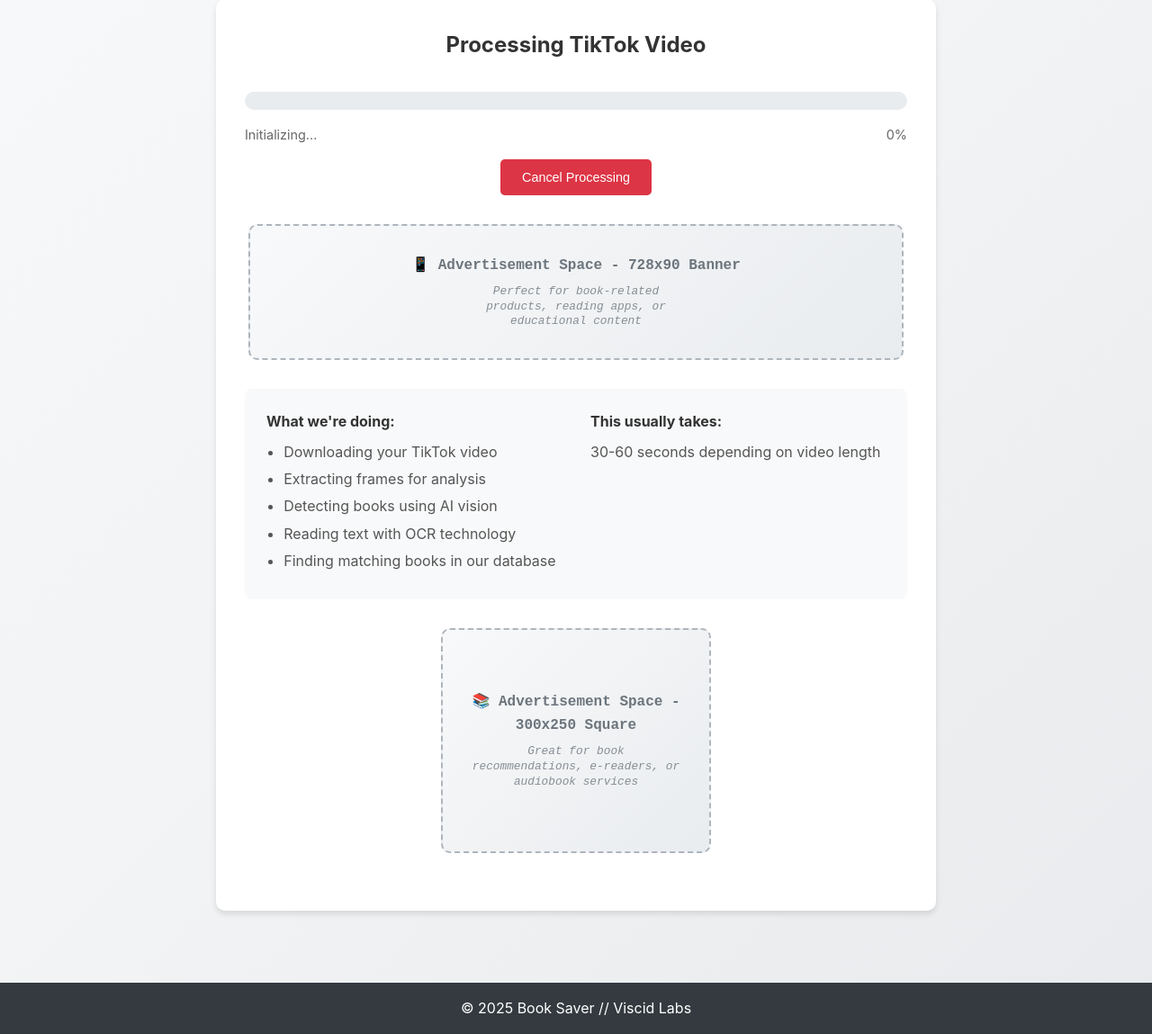
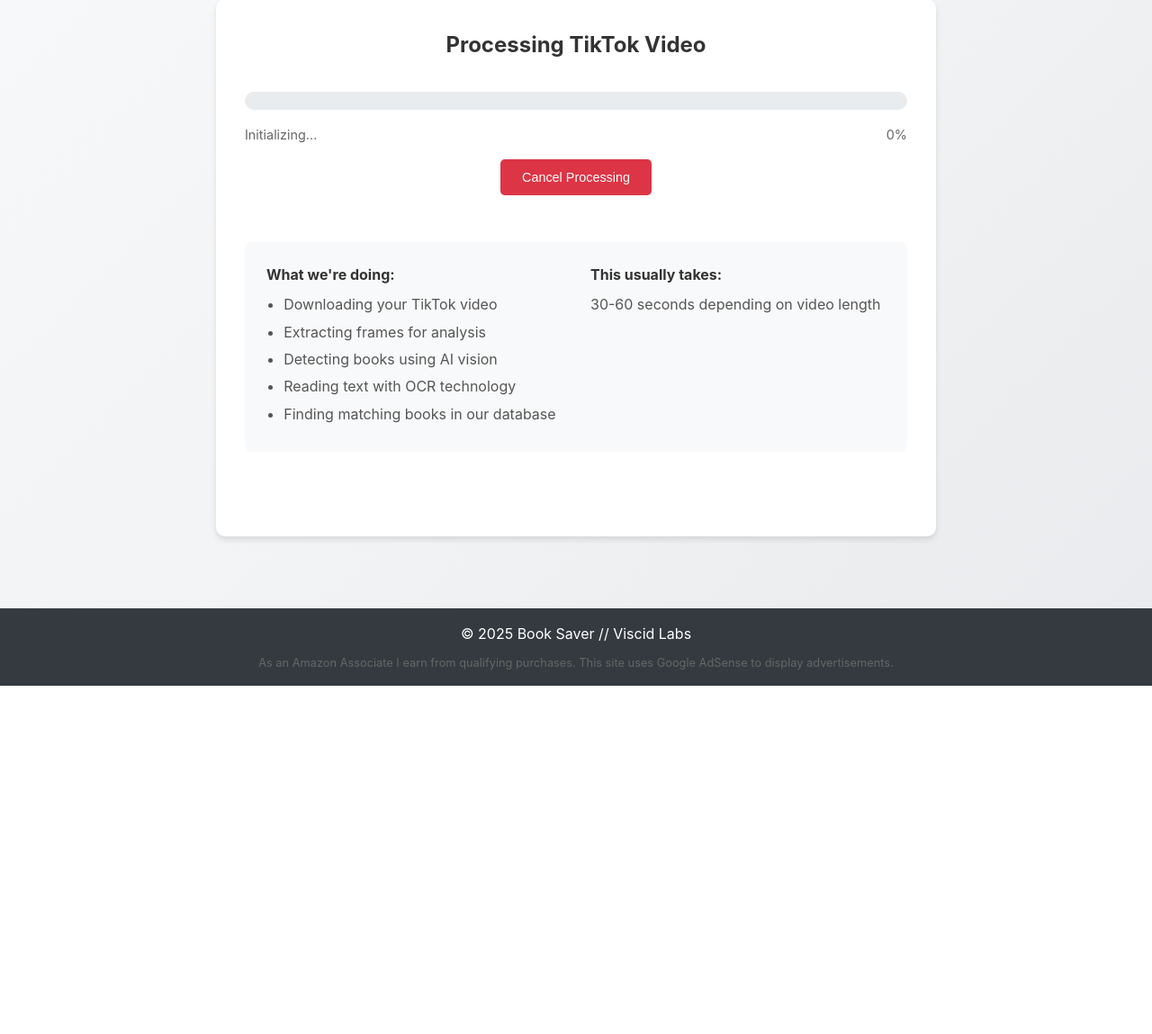
Before and after one commit to ColemanRHarris/booksaver, a Flask app: page /processing/1 in a window 1280 px wide. Shown: the part 197-1346 px from the top of the page at 90% size. After the commit the page ends 959 px from the top, so only its background shows below. Run offline with Flask 3, Linux system fonts and the light colour scheme.

Commit message:
include google adsense

```diff
--- a/static/css/style.css
+++ b/static/css/style.css
@@ -949,3 +949,37 @@ footer {
         font-size: 0.75rem;
     }
 }
+
+/* AdSense Styling */
+.ad-container {
+    margin: 20px auto;
+    max-width: 100%;
+    overflow: hidden;
+}
+
+.ad-container ins {
+    display: block;
+    text-align: center;
+}
+
+/* Footer Disclosure */
+footer .disclosure {
+    font-size: 0.8rem;
+    color: #666;
+    margin-top: 10px;
+    padding: 0 20px;
+    line-height: 1.4;
+}
+
+/* Responsive ad adjustments */
+@media (max-width: 768px) {
+    .ad-container {
+        margin: 15px auto;
+        padding: 0 10px;
+    }
+
+    footer .disclosure {
+        font-size: 0.75rem;
+        padding: 0 15px;
+    }
+}
--- a/templates/base.html
+++ b/templates/base.html
@@ -5,6 +5,9 @@
     <meta name="viewport" content="width=device-width, initial-scale=1.0">
     <title>{% block title %}Book Saver{% endblock %}</title>
     <link rel="stylesheet" href="{{ url_for('static', filename='css/style.css') }}">
+    <script async src="https://pagead2.googlesyndication.com/pagead/js/adsbygoogle.js?client=ca-pub-4992548313793866"
+     crossorigin="anonymous"></script>
+     <meta name="google-adsense-account" content="ca-pub-4992548313793866">
 </head>
 <body>
     <header>
@@ -18,6 +21,10 @@
 
     <footer>
         <p>&copy; 2025 Book Saver // Viscid Labs</p>
+        <p class="disclosure">
+            As an Amazon Associate I earn from qualifying purchases.
+            This site uses Google AdSense to display advertisements.
+        </p>
     </footer>
 </body>
 </html>
--- a/templates/processing.html
+++ b/templates/processing.html
@@ -20,12 +20,17 @@
         </div>
     </div>
 
-    <!-- Ad Placement Area 1 - Top Banner -->
-    <div class="ad-placement ad-banner-top">
-        <div class="ad-placeholder">
-            <p>📱 Advertisement Space - 728x90 Banner</p>
-            <small>Perfect for book-related products, reading apps, or educational content</small>
-        </div>
+    <!-- AdSense Banner Ad - Processing page top -->
+    <div class="ad-container" style="text-align: center; margin: 20px 0;">
+        <ins class="adsbygoogle"
+             style="display:block"
+             data-ad-client="ca-pub-4992548313793866"
+             data-ad-slot="3691470258"
+             data-ad-format="auto"
+             data-full-width-responsive="true"></ins>
+        <script>
+             (adsbygoogle = window.adsbygoogle || []).push({});
+        </script>
     </div>
 
     <div class="processing-info">
@@ -46,12 +51,17 @@
         </div>
     </div>
 
-    <!-- Ad Placement Area 2 - Square Ad -->
-    <div class="ad-placement ad-square">
-        <div class="ad-placeholder">
-            <p>📚 Advertisement Space - 300x250 Square</p>
-            <small>Great for book recommendations, e-readers, or audiobook services</small>
-        </div>
+    <!-- AdSense Square Ad - Processing page middle -->
+    <div class="ad-container" style="text-align: center; margin: 30px 0;">
+        <ins class="adsbygoogle"
+             style="display:block"
+             data-ad-client="ca-pub-4992548313793866"
+             data-ad-slot="5814736927"
+             data-ad-format="auto"
+             data-full-width-responsive="true"></ins>
+        <script>
+             (adsbygoogle = window.adsbygoogle || []).push({});
+        </script>
     </div>
 
     <div id="results-section" class="results-section" style="display: none;">
```
Also changed, not shown: templates/index.html (+26 -0 lines), templates/results.html (+26 -0 lines).
